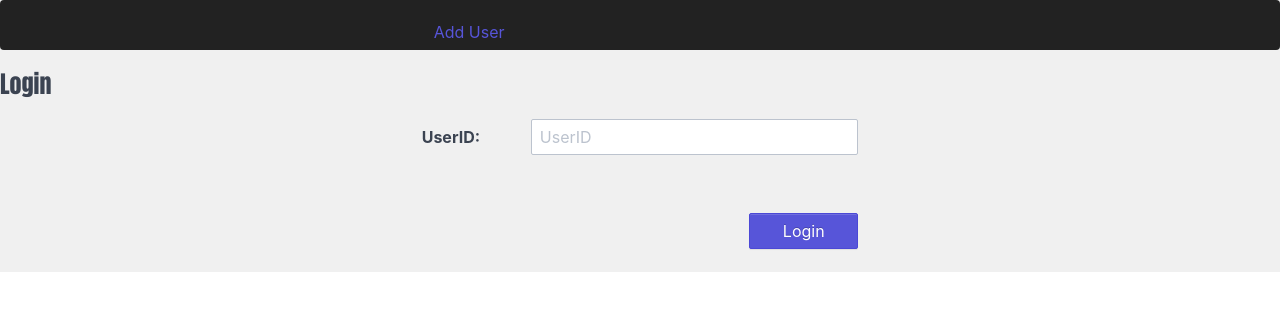
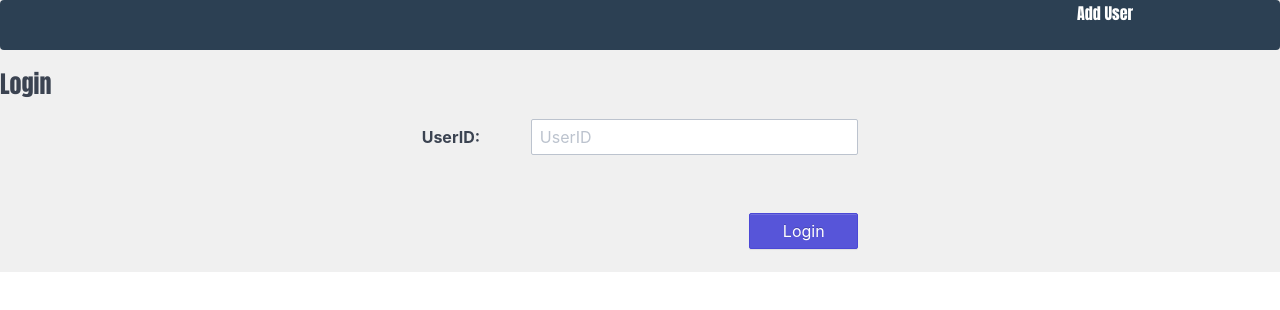
Before and after one commit to CJ785/veii-app, a React (Create React App) app: page /login in a window 1280 px wide. Shown: the top 310 px of the page. Built offline with nearby package versions, Linux system fonts and the light colour scheme; no server answers.

Commit message:
navbar changes

```diff
--- a/src/App.css
+++ b/src/App.css
@@ -19,6 +19,10 @@
   border-color: greenyellow;
 
 }
+.navbar,
+.navbar-default {
+    background-image: linear-gradient(to bottom,#2c4053 0,#2c4053 100%) !important; /* override background image gradient w/ flat color */
+}
 
 .App-title {
   font-size: 1.5em;
@@ -26,6 +30,11 @@
 
 .App-intro {
   font-size: large;
+}
+.user{
+  float: left;
+  margin-right: -2000px;
+  padding-left:650px;
 }
 
 .navbar {
--- a/src/components/Employee/Employee.css
+++ b/src/components/Employee/Employee.css
@@ -9,9 +9,27 @@
     /* margin-bottom: 4000px; */
     /* height: 25%; */
 }
-.yo {
+.hr-container {
 
-    background-color: rgb(65, 143, 222);
+    /* background-color: rgb(65, 143, 222);  */
+     background-color: pink;
+
+    /* background-color:
+    greenyellow; */
+    margin-left: 35%;
+    width: 300px;
+    height: 500px;
+    padding-bottom: 300px;
+    /* margin-bottom: 300px; */
+    -moz-box-shadow: 0 4px 4px rgba(0, 0, 0, 0.4);
+    -webkit-box-shadow: 0 4px 4px rgba(0, 0, 0, 0.4);
+    box-shadow: 0 4px 4px rgba(0, 0, 0, 0.4);
+    /* height: 25%; */
+}
+.payroll-container {
+
+    /* background-color: rgb(65, 143, 222);  */
+     background-color: rgb(252, 163, 17);
 
     /* background-color:
     greenyellow; */
--- a/src/components/Employee/Hr/Hr.js
+++ b/src/components/Employee/Hr/Hr.js
@@ -11,7 +11,7 @@ function HR(props) {
     return (
 
 
-        <div className=" yo" >
+        <div className="hr-container" >
             <div className="row" >
                 <div className='title ' id="hey">
                     <h2 className="black"> HR</h2>
--- a/src/components/Employee/Payroll/Payroll.js
+++ b/src/components/Employee/Payroll/Payroll.js
@@ -2,7 +2,7 @@ import React from 'react';
 
 function Payroll(props) {
     return (
-        <div className="container">
+        <div className="payroll-container ">
             <div className="row" id='hr-page'>
                 <div>
                     <h1>PAYROLL REQUEST</h1>
--- a/src/components/navbar.js
+++ b/src/components/navbar.js
@@ -34,18 +34,18 @@ class Navbar extends Component {
         return (
             <div>
 
-                <header className="navbar App-header" id="nav-container">
+                <header className="navbar navrbar-default" id="nav-container">
                     <div className="col-4" >
 
                         {loggedIn ? (
                             <section className="navbar-section">
                                 <Link to="#" className="btn btn-link text-secondary" onClick={this.logout}>
                                     <span className="text-secondary">logout</span></Link>
-                                <span className="text-secondary">{this.props.name}</span>
+                                <span className="text-secondary"><p>{this.props.name}</p></span>
                             </section>
                         ) : (
                                 <section className="navbar-section">
-                                    <Link to="/signup">Add User</Link>
+                                    <Link to="/signup"><p className="user">Add User</p></Link>
                                 </section>
                             )}
                     </div>
```
